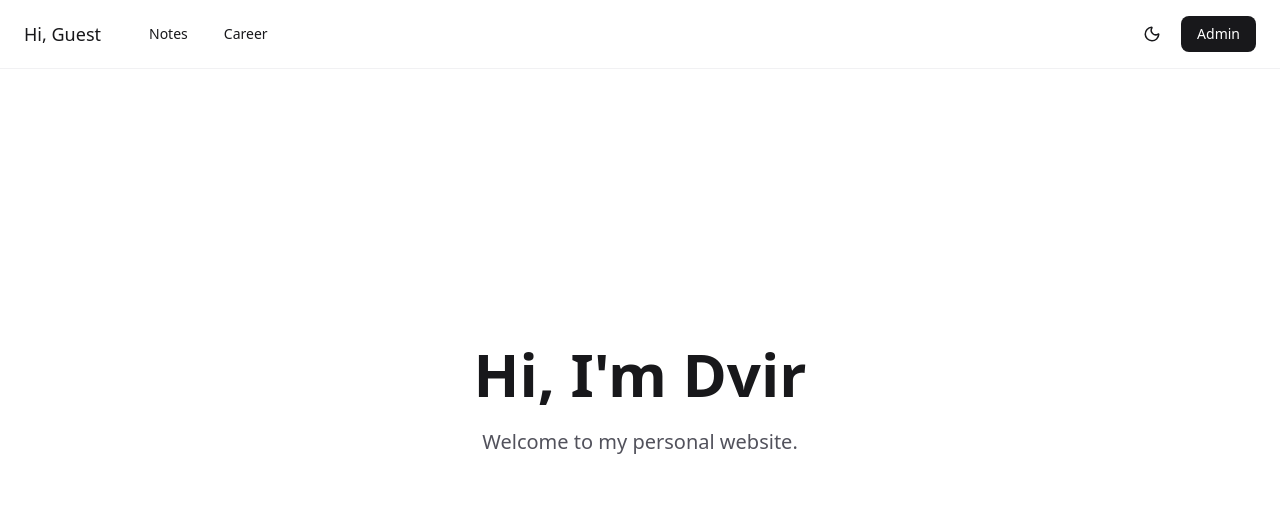
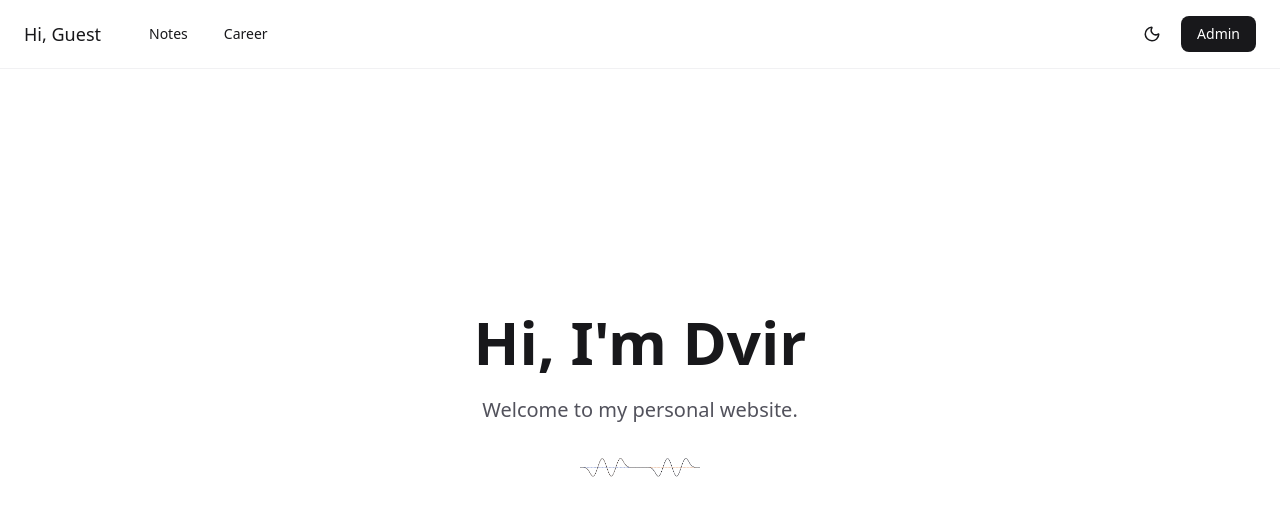
Before and after one commit to dvirzg/com, a React (Vite) app: page / in a window 1280 px wide. Shown: the top 516 px of the page. Built offline with nearby package versions, Linux system fonts and the light colour scheme; no server answers; the database is empty.

Commit message:
gif in landing page

```diff
--- a/src/pages/Home.jsx
+++ b/src/pages/Home.jsx
@@ -84,9 +84,20 @@ const Home = () => {
           <h1 className="text-5xl md:text-6xl font-bold mb-6 text-zinc-900 dark:text-white">
             {landingPage?.title || 'Hi, I\'m Dvir'}
           </h1>
-          <p className="text-lg md:text-xl text-zinc-600 dark:text-zinc-300">
+          <p className="text-lg md:text-xl text-zinc-600 dark:text-zinc-300 mb-6">
             {landingPage?.subtitle || 'Welcome to my personal website.'}
           </p>
+          <div className="flex justify-center">
+            <img
+              src="/pulses.gif"
+              alt="Wave interference animation"
+              className="object-contain dark:invert"
+              style={{
+                height: '40px',
+                imageRendering: 'crisp-edges'
+              }}
+            />
+          </div>
         </motion.div>
 
         <ScrollArrow />
```
